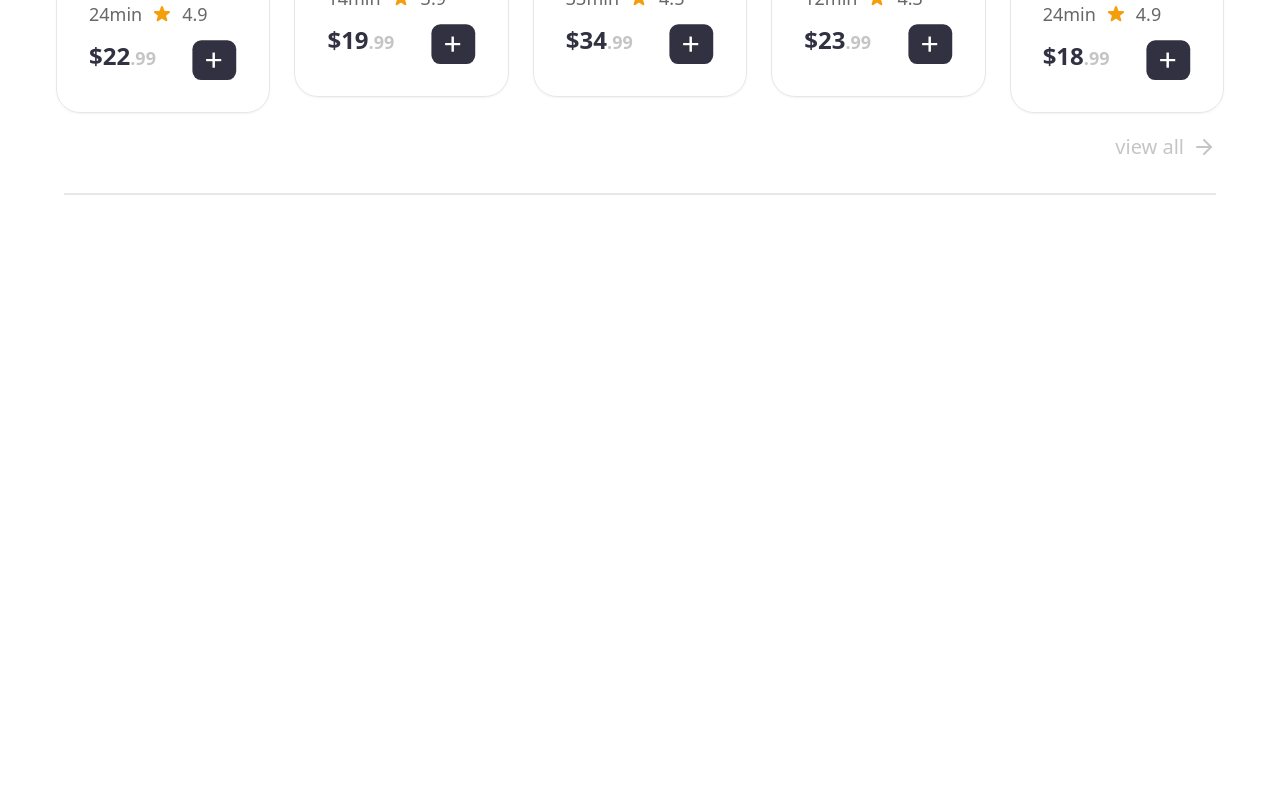
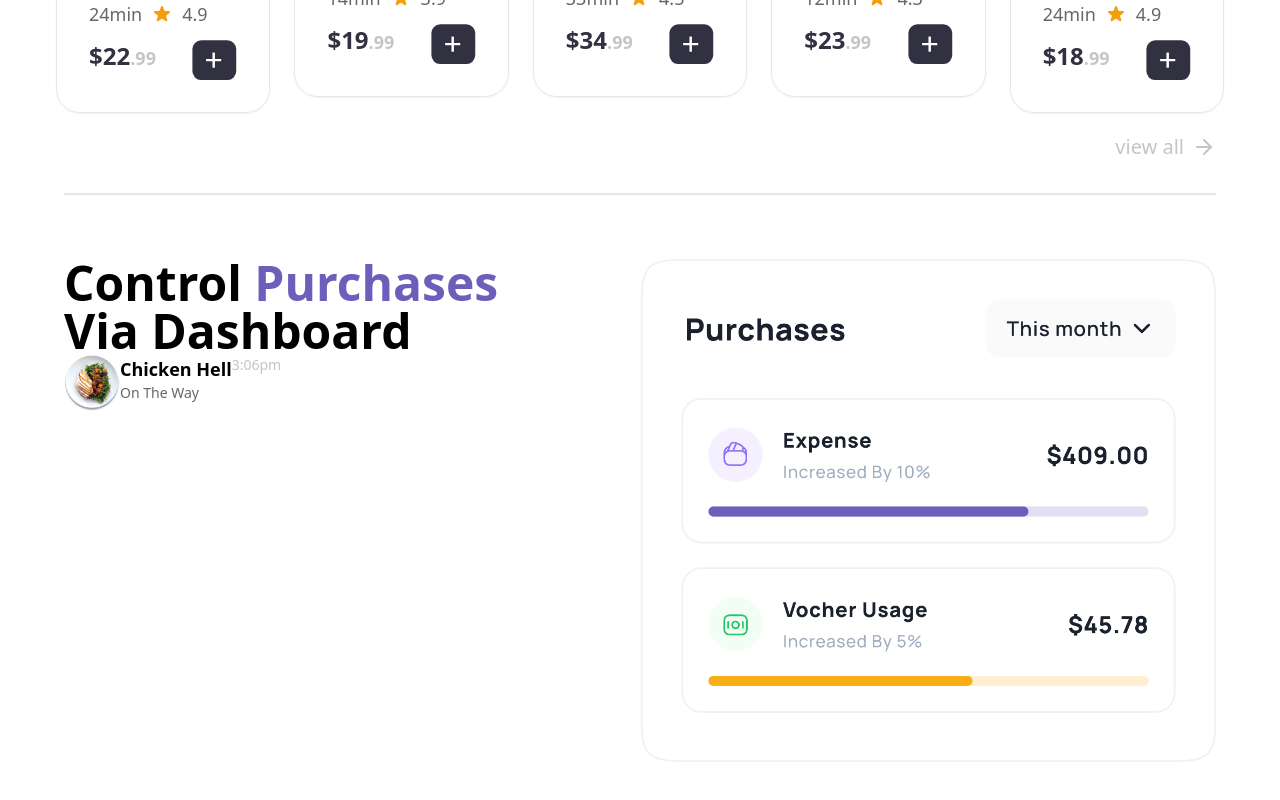
Before and after one commit to savitakatwe/Restaurant, a React (Vite) app: page /menu in a window 1280 px wide. Shown: the part 2851-3651 px from the top of the page. Before the commit the page ends 3078 px from the top, so only its background shows below. Built offline with nearby package versions, Linux system fonts and the light colour scheme.

Commit message:
dish control card half done

```diff
--- a/src/App.tsx
+++ b/src/App.tsx
@@ -1,25 +1,31 @@
-import {Header, Menu, Hero, HeroDivider, Home, TopRestaurants, TopDishes} from "./component";
-import {BrowserRouter as Router, Routes, Route} from 'react-router-dom';
-
+import {
+  Header,
+  Menu,
+  Hero,
+  HeroDivider,
+  Home,
+  TopRestaurants,
+  TopDishes,
+  ControlPurchase,
+} from "./component";
+import { BrowserRouter as Router, Routes, Route } from "react-router-dom";
 
 function App() {
-
-
   return (
     <Router>
-            <Header/>
+      <Header />
       <Routes>
-                <Route path="/menu" element={<Menu/>}/>
+        <Route path="/menu" element={<Menu />} />
         {/* Add other routes here */}
       </Routes>
-            <Hero/>
-            <HeroDivider/>
-            <Home/>
-            <TopRestaurants/>
-            <TopDishes/>
+      <Hero />
+      <HeroDivider />
+      <Home />
+      <TopRestaurants />
+      <TopDishes />
+      <ControlPurchase />
     </Router>
-
-    )
+  );
 }
 
-export default App
+export default App;
--- /dev/null
+++ b/src/component/ControlPurchase/ControlPurchase.tsx
@@ -0,0 +1,20 @@
+import Savings from "../../assets/savings.png";
+import DishControlCard from "../DishControlCard";
+
+const ControlPurchase = () => {
+  return (
+    <div className={"flex md:flex-row md:m-16"}>
+      <div className={"w-1/2"}>
+        <p className={"text-5xl font-bold"}>
+          Control <span className={"text-purple-primary"}>Purchases</span>
+          <br /> Via Dashboard
+        </p>
+        <DishControlCard />
+      </div>
+      <div className={"w-1/2"}>
+        <img src={Savings} alt={"Savings"} />
+      </div>
+    </div>
+  );
+};
+export default ControlPurchase;
--- /dev/null
+++ b/src/component/ControlPurchase/index.ts
@@ -0,0 +1 @@
+export { default } from "./ControlPurchase";
--- /dev/null
+++ b/src/component/DishControlCard/DishControlCard.tsx
@@ -0,0 +1,17 @@
+import FoodImage2 from "../../assets/FoodImage2.png";
+
+const DishControlCard = () => {
+  return (
+    <>
+      <div className={"flex flex-row "}>
+        <img src={FoodImage2} alt={"FoodImage2"} className={"h-14 w-14"} />
+        <div>
+          <p className={"text-lg font-semibold"}>Chicken Hell</p>
+          <p className={"text-sm text-dark-tertiary"}>On The Way</p>
+        </div>
+        <p className={"text-sm text-gray-primary"}>3:06pm</p>
+      </div>
+    </>
+  );
+};
+export default DishControlCard;
--- /dev/null
+++ b/src/component/DishControlCard/index.ts
@@ -0,0 +1 @@
+export { default } from "./DishControlCard";
```
Also changed, not shown: src/component/index.ts (+11 -9 lines). Lines whose indentation alone changed are shown as unchanged.
